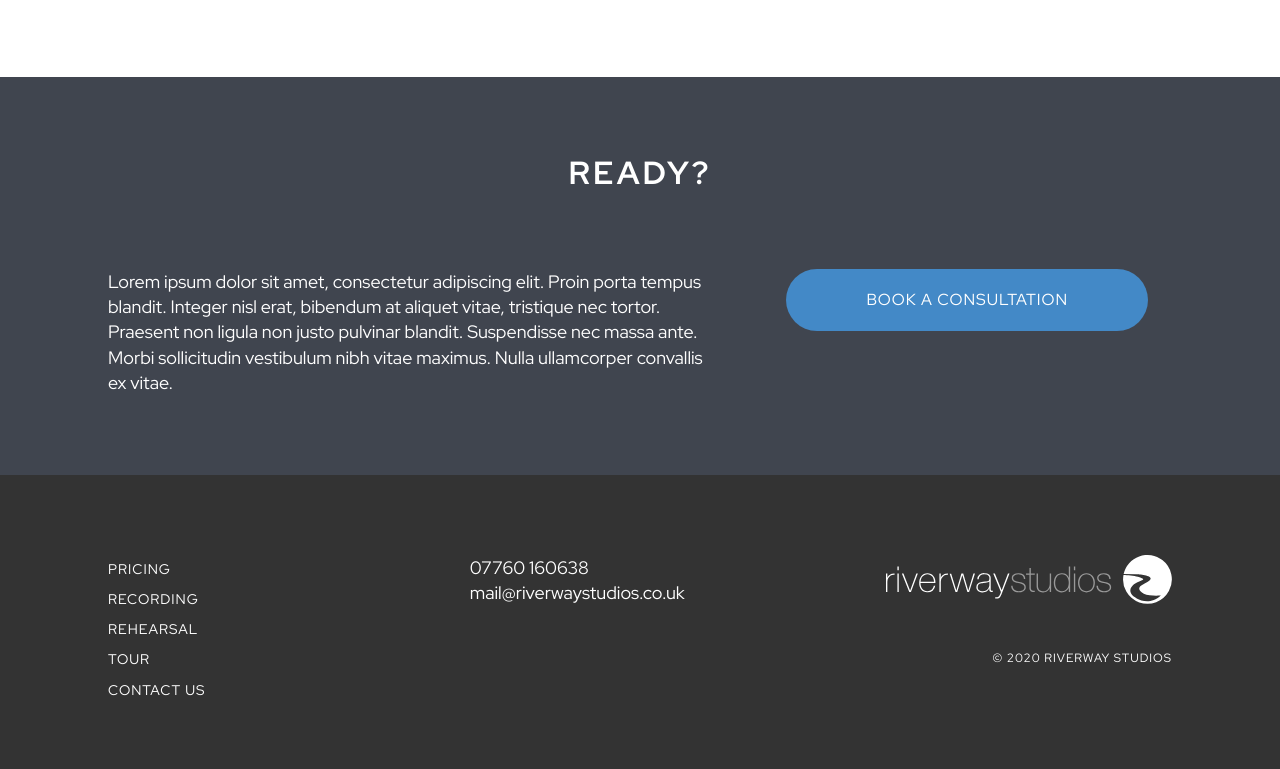
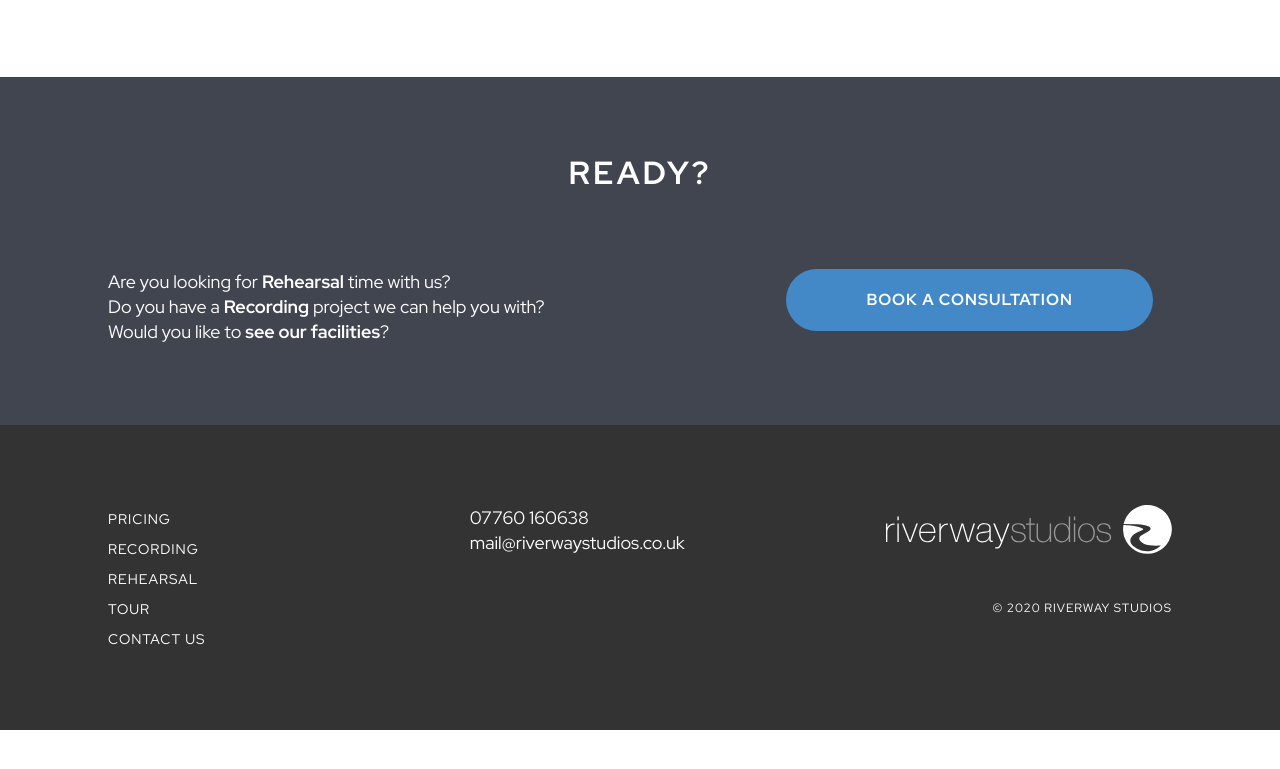
Before and after one commit to blcdigital/riverway-studios, a Gatsby site: page / in a window 1280 px wide. Shown: the part 1733-2502 px from the top of the page. After the commit the page ends 2463 px from the top, so only its background shows below. Built offline with nearby package versions, Linux system fonts and the light colour scheme; Gatsby itself is replaced by a stand-in of ours.

Commit message:
Updating 'Ready?' module content

```diff
--- a/src/components/PromoStrip/PromoStrip.style.js
+++ b/src/components/PromoStrip/PromoStrip.style.js
@@ -32,6 +32,11 @@ const ContentSt = styled.div`
     `};
   }
 
+  a {
+    color: ${getColor({ color: COLORS.white })};
+    font-weight: 700;
+  }
+
   ${media.medium`
     width: calc(60% - ${getSpacing(SPACING.xl)});
 
--- a/src/pages/index.js
+++ b/src/pages/index.js
@@ -76,11 +76,13 @@ const IndexPage = () => (
     <PromoStrip title="Ready?">
       <PromoStripContentSt>
         <p>
-          Lorem ipsum dolor sit amet, consectetur adipiscing elit. Proin porta
-          tempus blandit. Integer nisl erat, bibendum at aliquet vitae,
-          tristique nec tortor. Praesent non ligula non justo pulvinar blandit.
-          Suspendisse nec massa ante. Morbi sollicitudin vestibulum nibh vitae
-          maximus. Nulla ullamcorper convallis ex vitae.
+          Are you looking for <Link to="/rehearsal">Rehearsal</Link> time with
+          us?
+          <br />
+          Do you have a <Link to="/recording">Recording</Link> project we can
+          help you with?
+          <br />
+          Would you like to <Link to="/tour">see our facilities</Link>?
         </p>
       </PromoStripContentSt>
 
```
